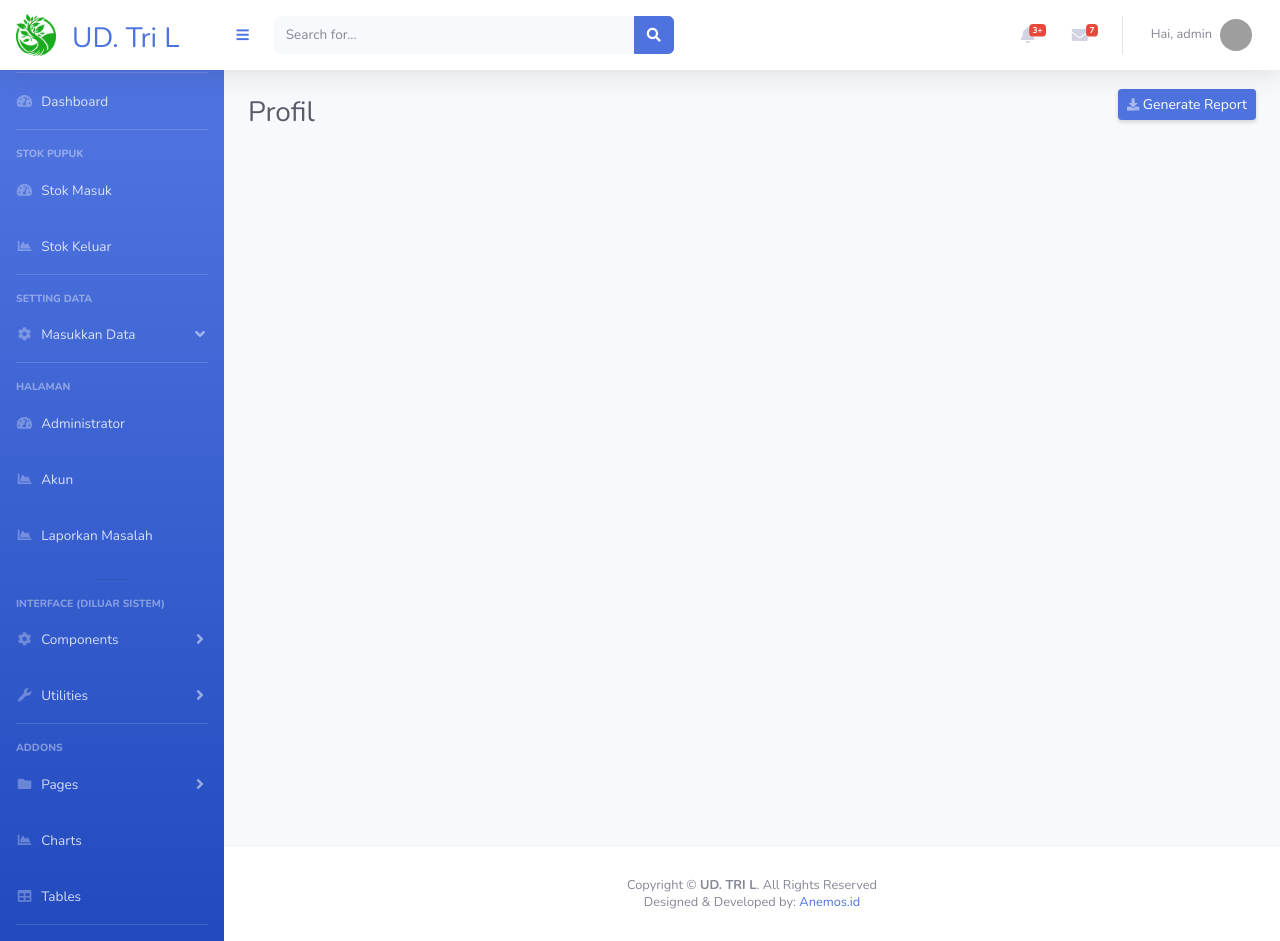
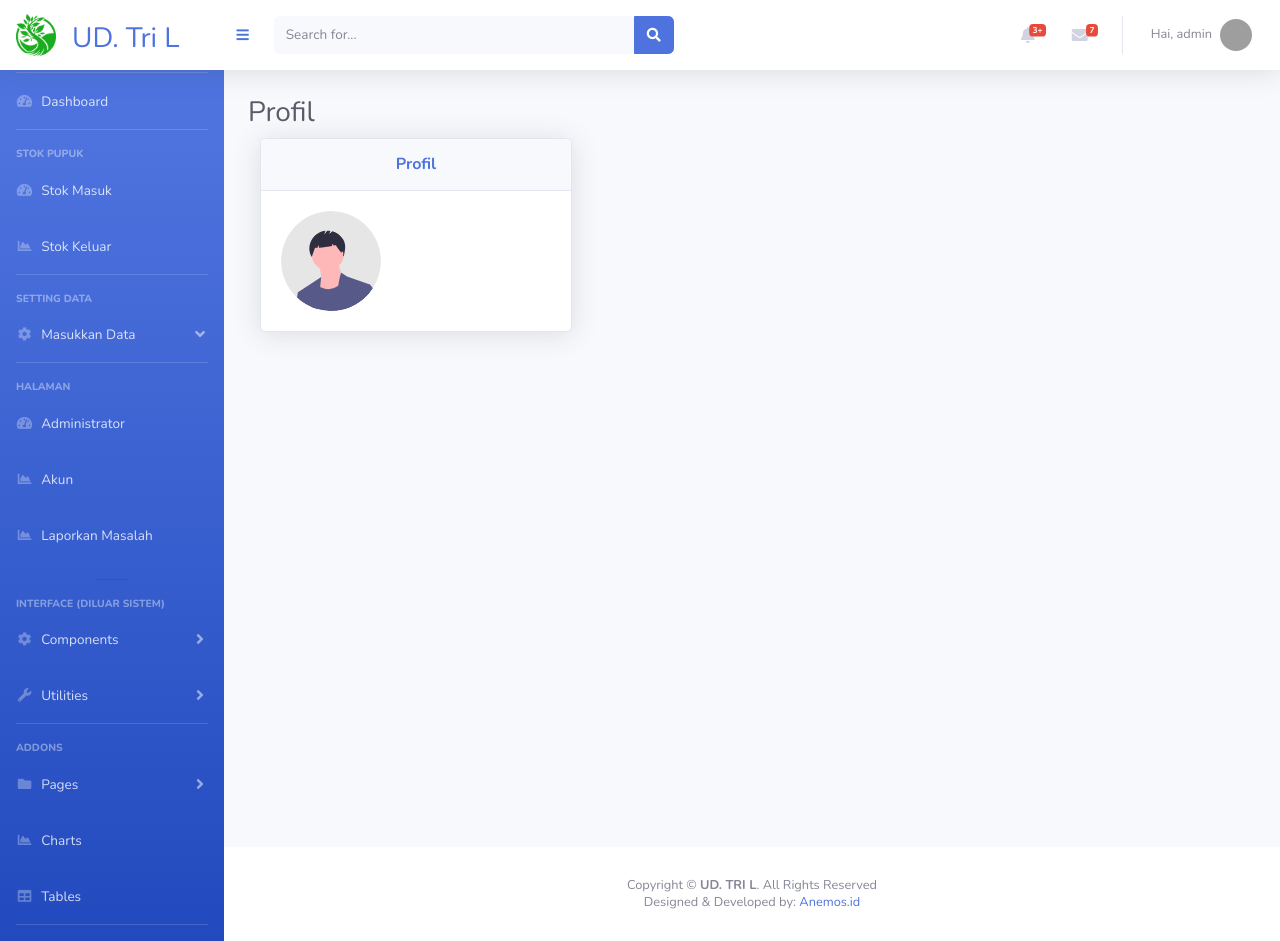
Before and after one commit to muffid/UD_tri_L, a PHP site: page /page_akun.php?m=1 in a window 1280 px wide. Run offline with PHP 8.4, Linux system fonts and the light colour scheme; a user stored in the database is signed in; data that the repository does not hold is empty; grey boxes are pictures that could not be loaded.

Commit message:
page akun & paeg lap masalah
DEv & edit

```diff
--- a/page_akun.php
+++ b/page_akun.php
@@ -58,14 +58,23 @@ if(isset($_SESSION['login'])){
                     <!-- Page Heading -->
                     <div class="d-sm-flex align-items-center justify-content-between mt-5">
                         <h1 class="h3 mt-5 text-gray-800">Profil</h1>
-                        <a href="#" class="d-none d-sm-inline-block btn btn-sm btn-primary shadow-sm mt-4"><i
-                                class="fas fa-download fa-sm text-white-50"></i> Generate Report</a>
+
                     </div>
-
-
+                    <!-- /.container-fluid -->
+                    <!-- Project Card Example -->
+                    <div class="col-lg-4 mb-4">
+                        <div class="card shadow mb-4">
+                            <div class="card-header py-3">
+                                <center>
+                                    <h6 class="m-0 font-weight-bold text-primary">Profil</h6>
+                                </center>
+                            </div>
+                            <div class="card-body">
+                                <img width="100" class="img-profile rounded-circle" src="img/undraw_profile.svg">
+                            </div>
+                        </div>
+                    </div>
                 </div>
-                <!-- /.container-fluid -->
-
             </div>
             <!-- End of Main Content -->
 
--- a/page_lap_masalah.php
+++ b/page_lap_masalah.php
@@ -58,8 +58,7 @@ if(isset($_SESSION['login'])){
                     <!-- Page Heading -->
                     <div class="d-sm-flex align-items-center justify-content-between mt-5">
                         <h1 class="h3 mt-5 text-gray-800">Laporkan Masalah</h1>
-                        <a href="#" class="d-none d-sm-inline-block btn btn-sm btn-primary shadow-sm mt-4"><i
-                                class="fas fa-download fa-sm text-white-50"></i> Generate Report</a>
+
                     </div>
 
 
```
